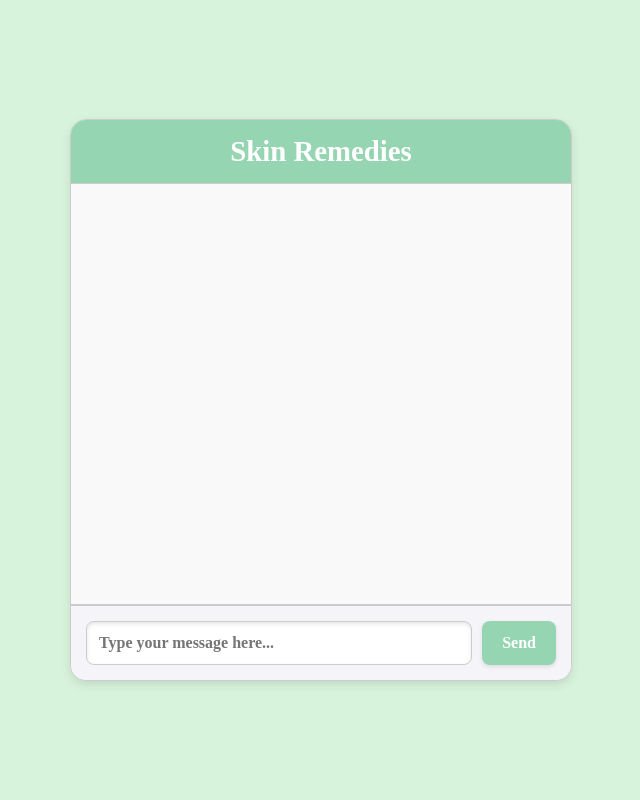
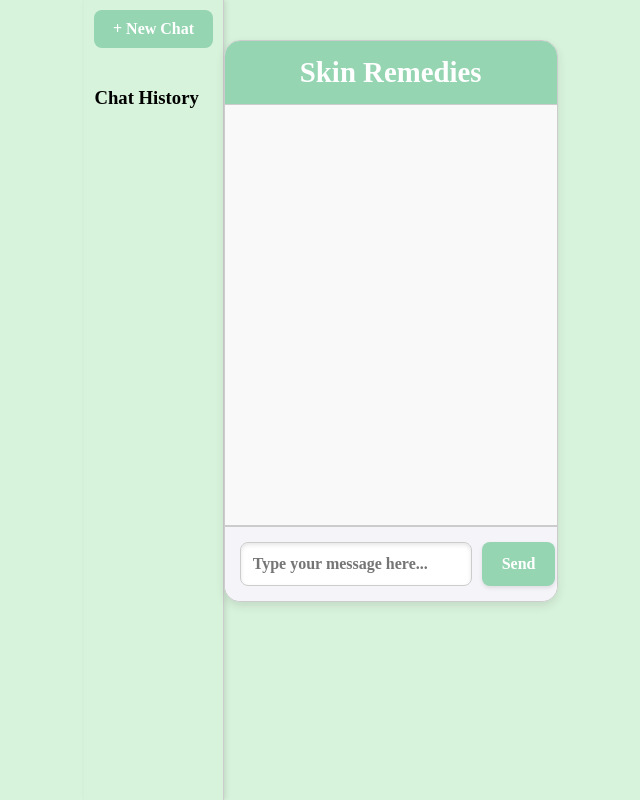
Before and after one commit to nathmontis/AIBOT, a plain HTML site: page index.html in a window 1280 px wide. Shown: the whole page, without its empty margins (319-959 px from the left). Drawn offline with Linux system fonts and the light colour scheme.

Commit message:
Refactor HTML structure: reorganize main container and sidebar for improved layout and navigation.

```diff
--- a/index.html
+++ b/index.html
@@ -7,6 +7,16 @@
     <link rel="stylesheet" href="styles.css">
 </head>
 <body>
+    <div id="main-container">
+        <div id="sidebar">
+            <div id="new-chat">+ New Chat</div>
+            <div id="chat-history">
+                <h3>Chat History</h3>
+                <ul id="history-list">
+                    <!-- Chat history items will be dynamically added here -->
+                </ul>
+            </div>
+        </div>
         <div id="chat-container">
             <div id="chat-header">Skin Remedies</div>
             <div id="chat-messages"></div>
@@ -15,6 +25,7 @@
                 <button id="send-button">Send</button>
             </div>
         </div>
+    </div>
     <script src="script.js"></script>
 </body>
 </html>
--- a/styles.css
+++ b/styles.css
@@ -10,8 +10,76 @@ body {
     height: 100vh;
 }
 
+/* Main container layout */
+#main-container {
+    display: flex;
+    height: 100vh;
+}
+
+/* Sidebar styles */
+#sidebar {
+    width: 25%;
+    background-color: #d8f3dc;
+    border-right: 1px solid #ccc;
+    display: flex;
+    flex-direction: column;
+    padding: 10px;
+    box-shadow: 2px 0 5px rgba(0, 0, 0, 0.1);
+}
+
+#new-chat {
+    padding: 10px;
+    background-color: #95d5b2;
+    color: white;
+    text-align: center;
+    border-radius: 8px;
+    cursor: pointer;
+    font-family: "Times New Roman", serif;
+    font-weight: bold;
+    margin-bottom: 20px;
+    transition: background 0.3s ease;
+}
+
+#new-chat:hover {
+    background-color: #74c69d;
+}
+
+#chat-history {
+    flex: 1;
+    overflow-y: auto;
+}
+
+#chat-history h3 {
+    font-family: "Times New Roman", serif;
+    font-weight: bold;
+    margin-bottom: 10px;
+}
+
+#history-list {
+    list-style: none;
+    padding: 0;
+    margin: 0;
+}
+
+#history-list li {
+    padding: 10px;
+    background-color: #f4f4f9;
+    border: 1px solid #ccc;
+    border-radius: 8px;
+    margin-bottom: 10px;
+    font-family: "Times New Roman", serif;
+    font-weight: bold;
+    cursor: pointer;
+    transition: background 0.3s ease;
+}
+
+#history-list li:hover {
+    background-color: #e9ecef;
+}
+
 /* Chat container */
 #chat-container {
+    flex: 1;
     display: flex;
     flex-direction: column;
     justify-content: space-between;
```
Lines whose indentation alone changed are shown as unchanged.
